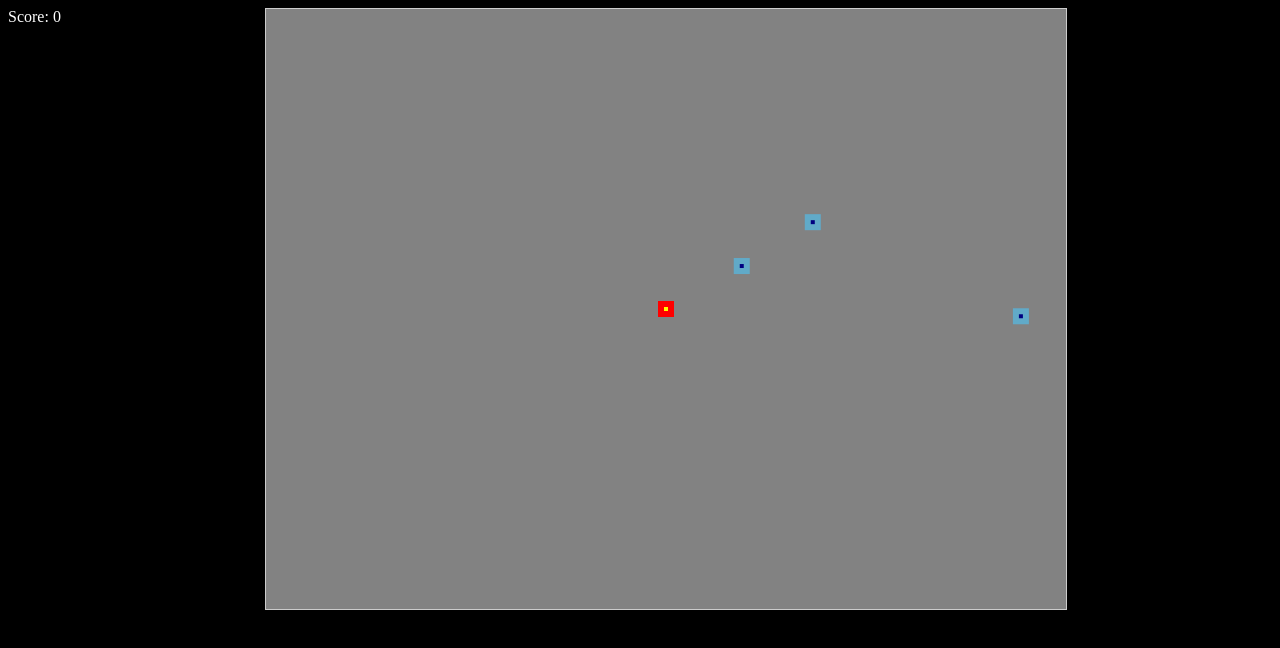
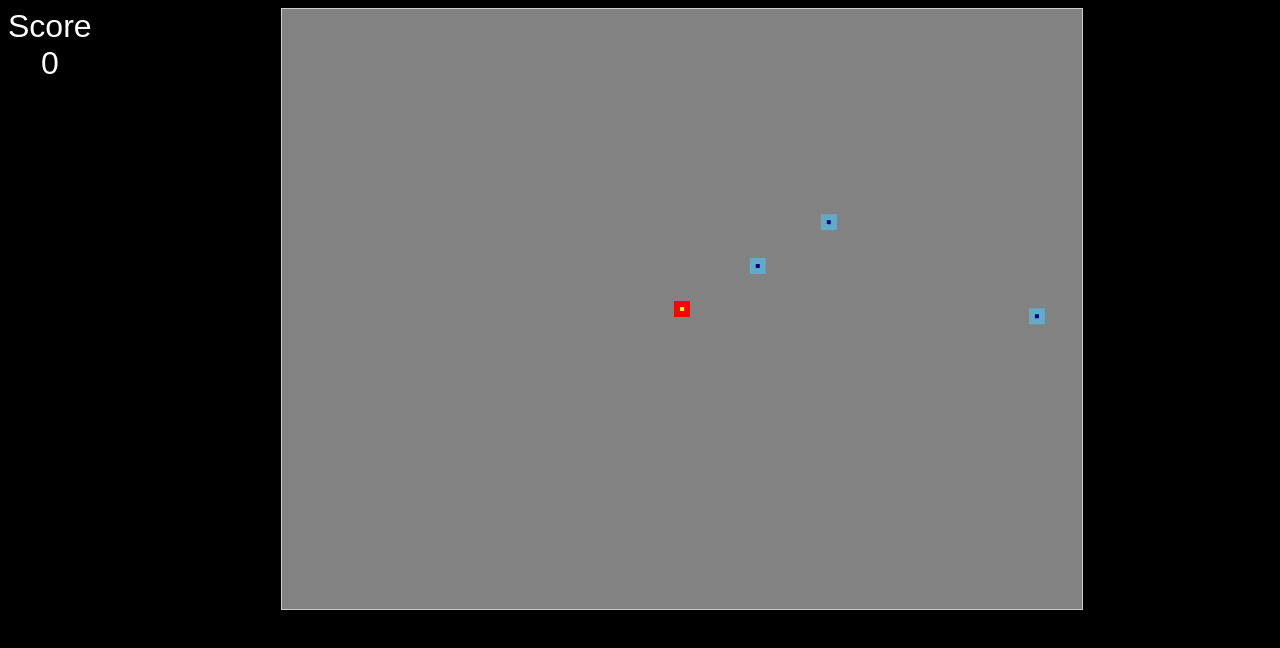
Before and after one commit to justino/GridWarriors, a plain HTML site: page index.html in a window 1280 px wide. Drawn offline with Linux system fonts and the light colour scheme.

Commit message:
Cleanup the scoreboard a bit, make it not so jumpy

```diff
--- a/css/tran.css
+++ b/css/tran.css
@@ -2,7 +2,17 @@ body {
     background-color: black;
     text-align: center;
     color: white;
+    font-family: Arial, Helvetica, sans-serif;
 }
+
+.scoreboard {
+    float: left;
+    font-size: 2rem;
+}
+.scoreboard .score {
+    font-size: 1rem;
+}
+
 canvas {
     border: 1px solid #ccc;
 }
--- a/index.html
+++ b/index.html
@@ -5,14 +5,13 @@
         <link rel="stylesheet" type="text/css" href="css/tran.css" />
     </head>
     <body>
-        <div style="clear: both;">
-            <div style="float: left;">
-                Score: <span id="score">0</span>
-            </div>
-            <div style="float: right;">
-            </div>
+        <div class="scoreboard">
+            Score
+            <div id="score">0</div>
         </div>
+
         <canvas id="gamegrid"></canvas>
+
         <script type="text/javascript" src="js/config.js"></script>
         <script type="text/javascript" src="js/vector.js"></script>
         <script type="text/javascript" src="js/keyboard.js"></script>
```
